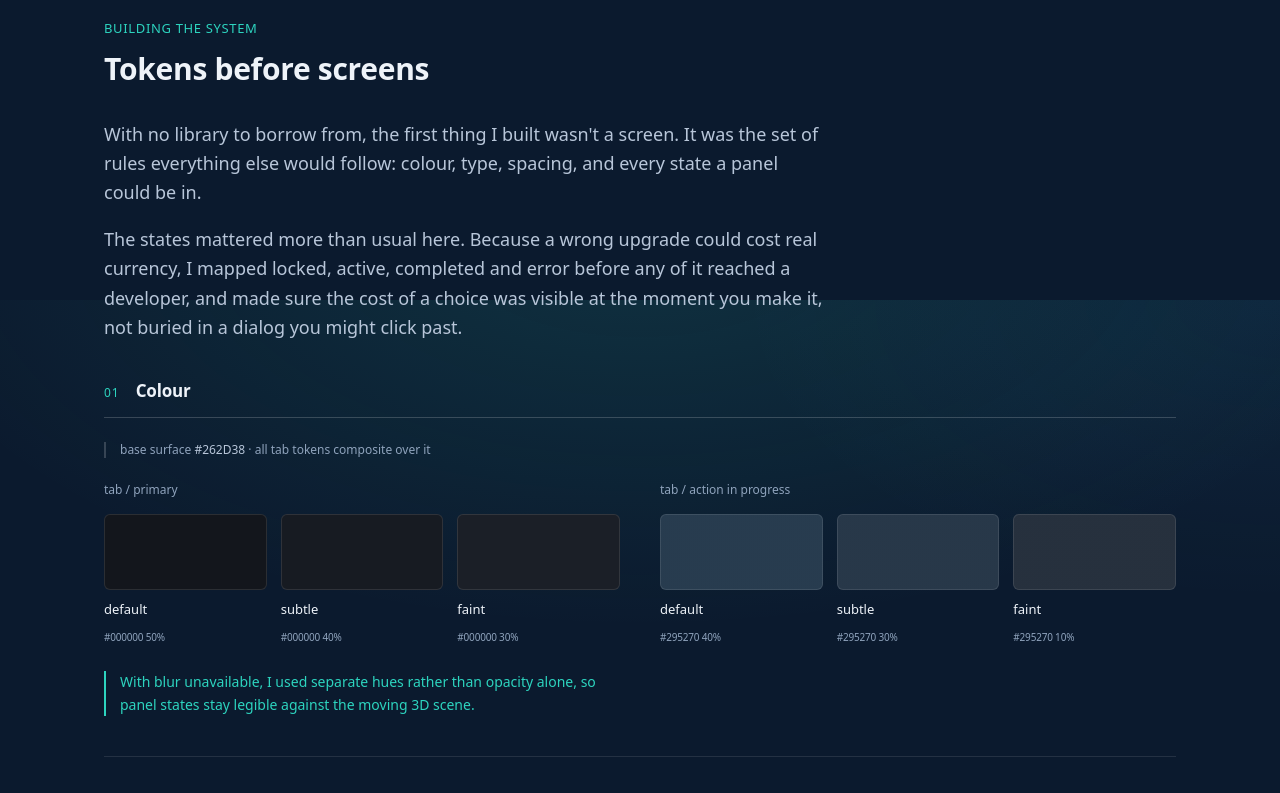
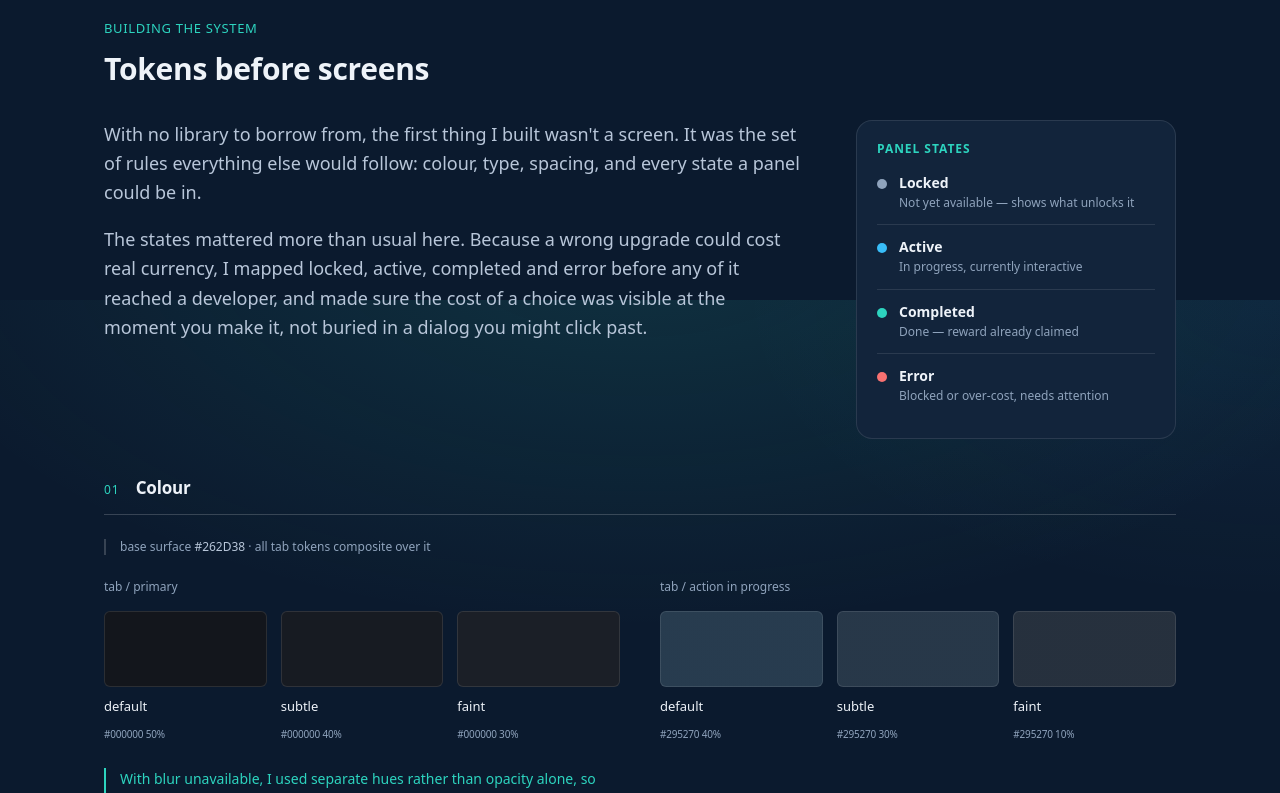
Before and after one commit to aartspiration/agi, a Next.js app: page /liberty-harbor in a window 1280 px wide. Shown: the part 2100-2893 px from the top of the page. Built offline with nearby package versions, Linux system fonts and the light colour scheme.

Commit message:
fix(case-study): pull-quote text fills card width

```diff
--- a/src/app/liberty-harbor/page.tsx
+++ b/src/app/liberty-harbor/page.tsx
@@ -42,6 +42,13 @@ const typeScale = [
 ];
 
 const spacing = [4, 8, 12, 16, 24, 32, 48];
+
+const panelStates = [
+  { name: "Locked", note: "Not yet available — shows what unlocks it", color: "#8FA3BC" },
+  { name: "Active", note: "In progress, currently interactive", color: "#38BDF8" },
+  { name: "Completed", note: "Done — reward already claimed", color: "#2DD4BF" },
+  { name: "Error", note: "Blocked or over-cost, needs attention", color: "#F87171" },
+];
 
 const hypotheses = [
   { zone: "Lobby", items: [
@@ -116,7 +123,7 @@ const H3 = ({ children }: { children: React.ReactNode }) => (
   <h3 className="mb-3.5 mt-10 text-xl font-semibold leading-snug">{children}</h3>
 );
 const Measure = ({ children, className = "" }: { children: React.ReactNode; className?: string }) => (
-  <div className={`max-w-[720px] space-y-[18px] text-lg leading-[1.62] text-ink-2 [&_strong]:font-semibold [&_strong]:text-ink ${className}`}>
+  <div className={`max-w-[780px] space-y-[18px] text-lg leading-[1.62] text-ink-2 [&_strong]:font-semibold [&_strong]:text-ink ${className}`}>
     {children}
   </div>
 );
@@ -241,10 +248,27 @@ export default function LibertyHarbor() {
           <div className="mx-auto max-w-[1120px] px-6">
             <Label>Building the system</Label>
             <H2>Tokens before screens</H2>
-            <Measure>
-              <p>With no library to borrow from, the first thing I built wasn&apos;t a screen. It was the set of rules everything else would follow: colour, type, spacing, and every state a panel could be in.</p>
-              <p>The states mattered more than usual here. Because a wrong upgrade could cost real currency, I mapped locked, active, completed and error before any of it reached a developer, and made sure the cost of a choice was visible at the moment you make it, not buried in a dialog you might click past.</p>
-            </Measure>
+            <div className="grid grid-cols-1 gap-10 mob:grid-cols-[1fr_320px] mob:gap-14">
+              <Measure className="max-w-none">
+                <p>With no library to borrow from, the first thing I built wasn&apos;t a screen. It was the set of rules everything else would follow: colour, type, spacing, and every state a panel could be in.</p>
+                <p>The states mattered more than usual here. Because a wrong upgrade could cost real currency, I mapped locked, active, completed and error before any of it reached a developer, and made sure the cost of a choice was visible at the moment you make it, not buried in a dialog you might click past.</p>
+              </Measure>
+
+              <div className="rounded-2xl border border-hairline bg-surface p-5">
+                <p className="mb-4 text-xs font-semibold uppercase tracking-[0.08em] text-accent">Panel states</p>
+                <div className="flex flex-col">
+                  {panelStates.map((s) => (
+                    <div key={s.name} className="flex items-start gap-3 border-t border-hairline py-3 first:border-t-0 first:pt-0">
+                      <span className="mt-[6px] h-2.5 w-2.5 flex-none rounded-full" style={{ backgroundColor: s.color }} />
+                      <div>
+                        <p className="text-sm font-semibold text-ink">{s.name}</p>
+                        <p className="text-xs leading-relaxed text-ink-3">{s.note}</p>
+                      </div>
+                    </div>
+                  ))}
+                </div>
+              </div>
+            </div>
 
             <div className="mt-9">
               {/* colour */}
@@ -393,7 +417,7 @@ export default function LibertyHarbor() {
               <p>The pattern was hard to miss. Anything players already knew from the main game, they understood straight away. Expedition requirements, assembling an expedition, reading ship tiers: all supported, because they had seen those patterns before.</p>
               <p>Anything new failed. Overcharge, Fleet Power, the mission counter, the status icons. Players didn&apos;t just find them difficult, they often didn&apos;t see them at all.</p>
             </Measure>
-            <div className="my-6 max-w-[720px] rounded-r-xl border-l-[3px] border-accent bg-accent/[0.06] px-6 py-5">
+            <div className="my-6 max-w-[780px] rounded-r-xl border-l-[3px] border-accent bg-accent/[0.06] px-6 py-5">
               <p className="text-[17px] text-ink">This is what changed my approach. The problem was never that the interactions were too complex. It was that new concepts had no way in. So instead of simplifying the deep mechanics, I focused on making things recognisable, and on teaching through doing rather than through text that nobody reads.</p>
             </div>
           </div>
@@ -427,7 +451,7 @@ export default function LibertyHarbor() {
                 <p className="text-[clamp(22px,3vw,30px)] font-semibold leading-[1.3] tracking-[-0.01em] text-ink">
                   Information is not <span className="bg-[linear-gradient(100deg,var(--color-accent),var(--color-accent-2))] bg-clip-text text-transparent">learning.</span>
                 </p>
-                <p className="mt-4 max-w-[56ch] text-lg leading-[1.6] text-ink-2">
+                <p className="mt-4 text-lg leading-[1.6] text-ink-2">
                   Players had been given the information. They still didn&apos;t know how the feature worked. What changed things was letting them learn by doing one small version of the real task.
                 </p>
               </blockquote>
```
